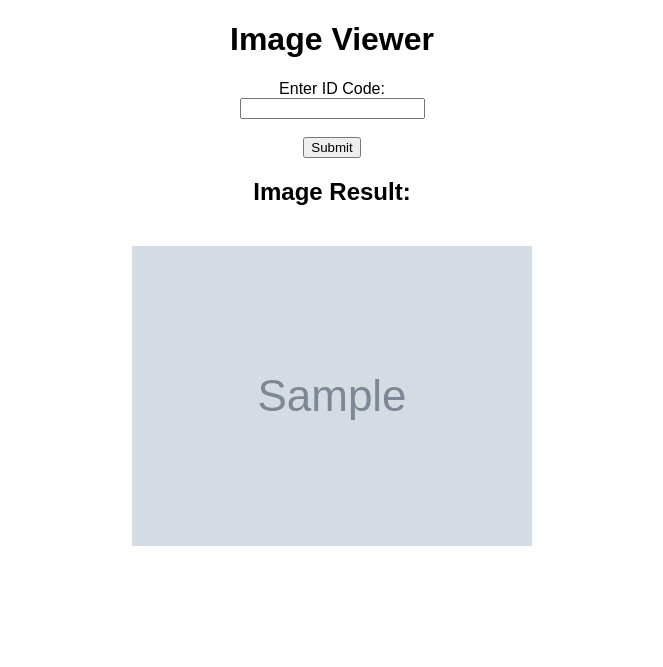
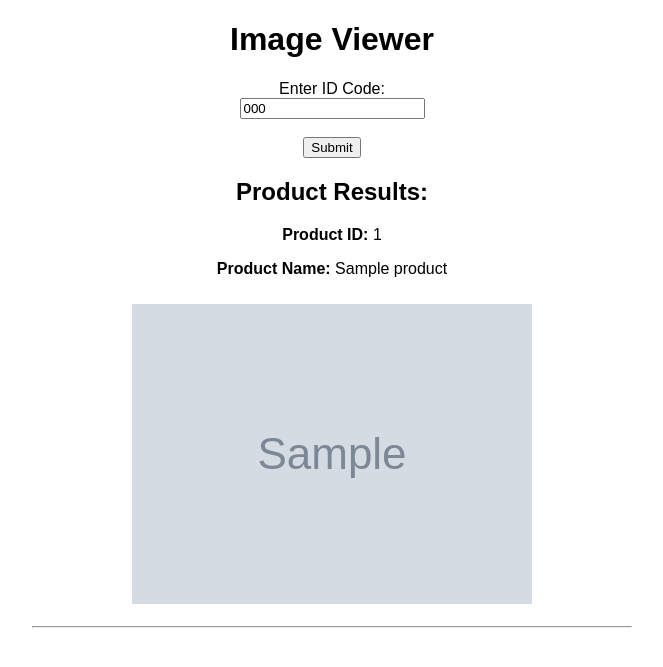
Before and after one commit to mbreshock/VogueBot, a Flask app: template templates/index.html in a window 1280 px wide. Shown: the top 667 px of the page, without its empty margins (308-971 px from the left). Run offline with Flask 3, Linux system fonts and the light colour scheme; the template is opened without the code that fills it: most values are stand-ins (such as "Sample title", 1, 10 or a date in 2020); grey boxes marked "Sample" are stand-in pictures.

Commit message:
got flask to work with multiple images

```diff
--- a/app.py
+++ b/app.py
@@ -4,15 +4,17 @@ import shaped
 
 app = Flask(__name__)
 
+DEFAULT_ID_CODE = "783346030"  # Default ID code to pre-fill in the input box
+API_KEY = "dQRowDdtmU4mCZdHyKALGGvYJxOo9Mw9Ye5bR544" # Yujian's Shaped.AI API Key
+
 # Route for the home page
 @app.route("/", methods=["GET", "POST"])
 def index():
-    image_url = None
+    products = []
     error_message = None
-    API_KEY = "dQRowDdtmU4mCZdHyKALGGvYJxOo9Mw9Ye5bR544"
 
     if request.method == "POST":
-        id_code = request.form.get("id_code")  # Get the ID code from the form
+        id_code = request.form.get("id_code", DEFAULT_ID_CODE)  # Get the ID code from the form or use default
         if not id_code:
             error_message = "Please enter an ID code."
         else:
@@ -40,13 +42,26 @@ def index():
                         limit=5,
                     ),
                 )
+                # convert response to dictionary
                 resp_dict = response.to_dict()
-                image_url = resp_dict['metadata'][1]['image']
+                # get metadata
+                meta = resp_dict["metadata"]
+                # for each of the 5 responses, create a dictionary of product name, product id, and image url
+                for i in range(0, 5):
+                    prod_dict = {"product_id": meta[i]['item_id'],
+                                 "product_name": meta[i]['product_name'],
+                                 "image_url": meta[i]['image']}
+                    products.append(prod_dict)
 
             except Exception as e:
                 error_message = f"Failed to fetch image: {str(e)}"
 
-    return render_template("index.html", image_url=image_url, error_message=error_message)
+    return render_template(
+        "index.html",
+        default_id_code=DEFAULT_ID_CODE,
+        products=products,
+        error_message=error_message
+    )
 
 
 if __name__ == "__main__":
--- a/templates/index.html
+++ b/templates/index.html
@@ -3,7 +3,7 @@
 <head>
     <meta charset="UTF-8">
     <meta name="viewport" content="width=device-width, initial-scale=1.0">
-    <title>Image Viewer</title>
+    <title>H&M Similar Products</title>
     <style>
         body {
             font-family: Arial, sans-serif;
@@ -11,13 +11,13 @@
             text-align: center;
         }
         .container {
-            max-width: 500px;
+            max-width: 600px;
             margin: auto;
         }
         img {
             max-width: 100%;
             height: auto;
-            margin-top: 20px;
+            margin: 10px 0;
         }
         .error {
             color: red;
@@ -30,15 +30,28 @@
         <h1>Image Viewer</h1>
         <form method="POST">
             <label for="id_code">Enter ID Code:</label><br>
-            <input type="text" id="id_code" name="id_code" required><br><br>
+            <input
+                type="text"
+                id="id_code"
+                name="id_code"
+                value="{{ default_id_code }}"
+                required>
+            <br><br>
             <button type="submit">Submit</button>
         </form>
         {% if error_message %}
             <p class="error">{{ error_message }}</p>
         {% endif %}
-        {% if image_url %}
-            <h2>Image Result:</h2>
-            <img src="{{ image_url }}" alt="Fetched Image">
+        {% if products %}
+            <h2>Product Results:</h2>
+            {% for product in products %}
+                <div>
+                    <p><strong>Product ID:</strong> {{ product.product_id }}</p>
+                    <p><strong>Product Name:</strong> {{ product.product_name }}</p>
+                    <img src="{{ product.image_url }}" alt="Product Image">
+                </div>
+                <hr>
+            {% endfor %}
         {% endif %}
     </div>
 </body>
```
